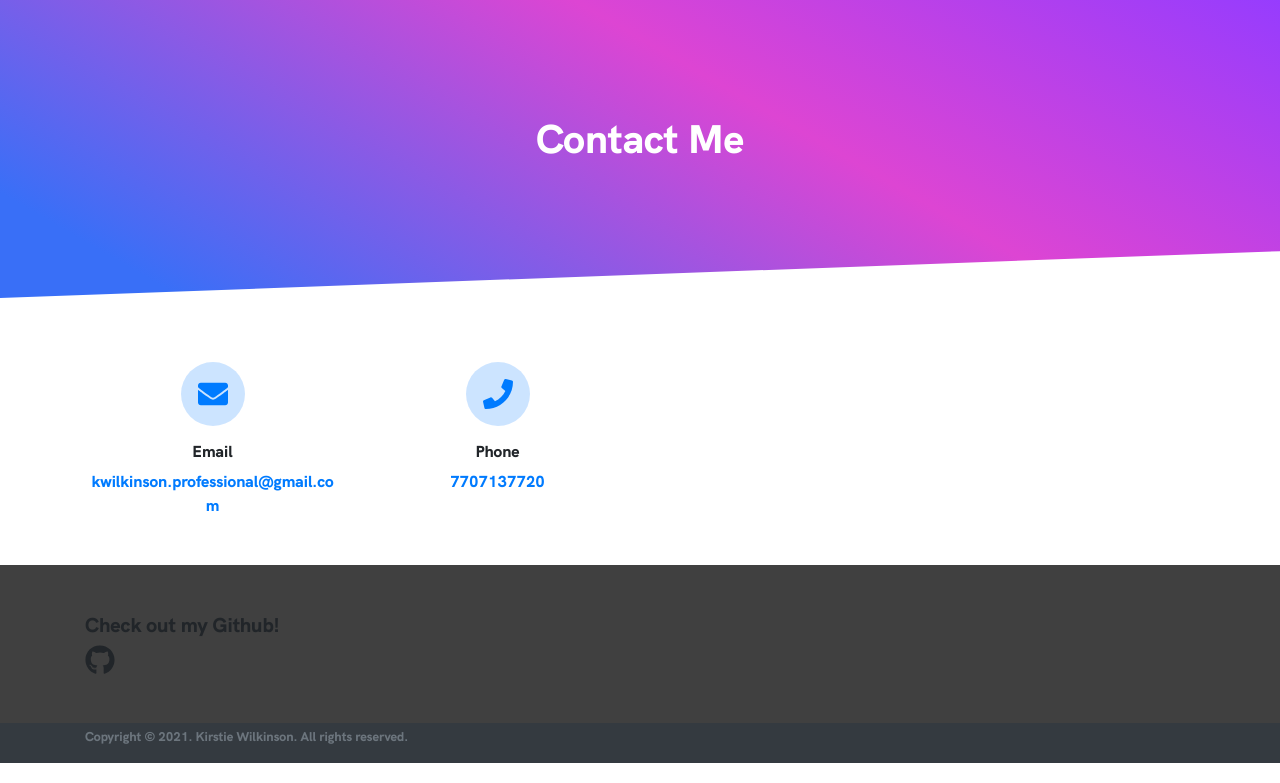
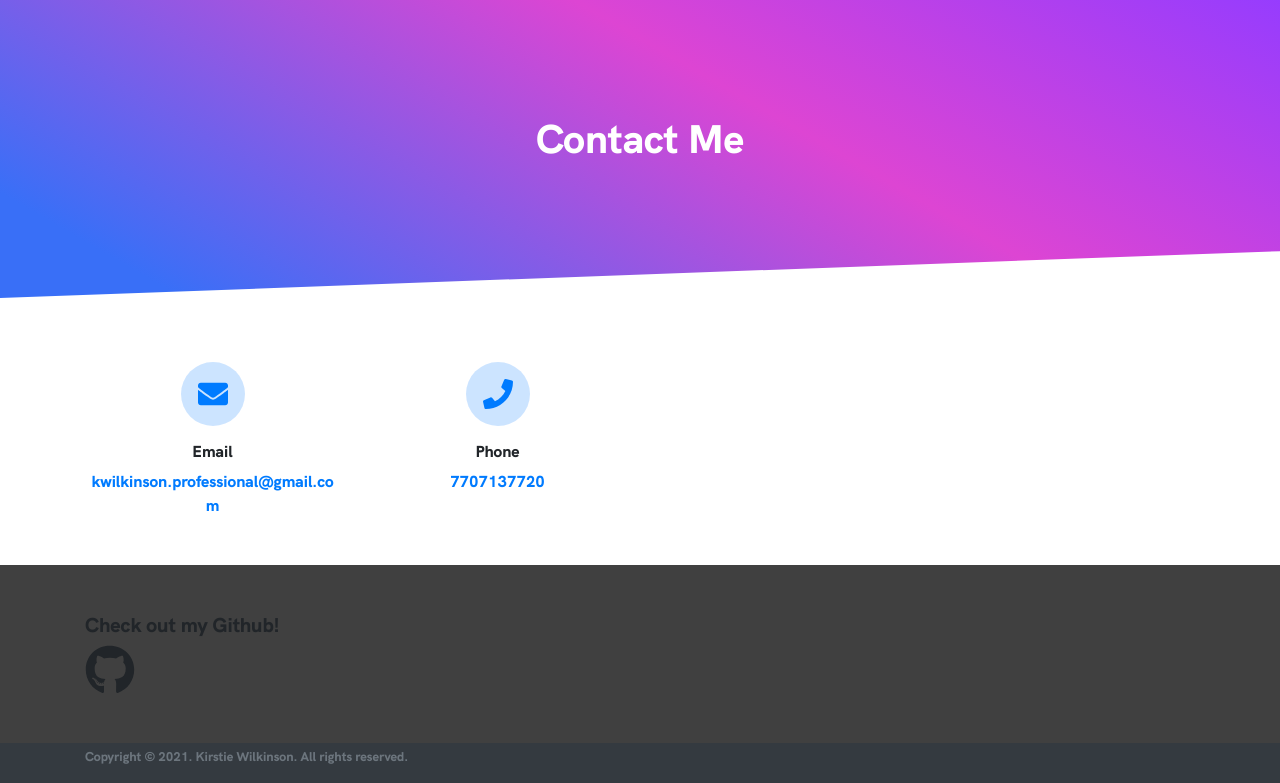
Before and after one commit to spaceC00kie/portfolio-website, a Gatsby site in the folder gatsby-strapi-starter/: page /contact in a window 1280 px wide. Shown: the part 70-853 px from the top of the page. Built offline with nearby package versions, Linux system fonts and the light colour scheme; Gatsby itself is replaced by a stand-in of ours.

Commit message:
github icon size

```diff
--- a/gatsby-strapi-starter/src/components/footer.js
+++ b/gatsby-strapi-starter/src/components/footer.js
@@ -28,7 +28,7 @@ const FooterStyling = styled.footer`
 
 let SocialLink = ({ Icon, url }) => (
   <a href={url} className="mr-2">
-    <Icon size={30} />
+    <Icon size={50} />
   </a>
 )
 
```
